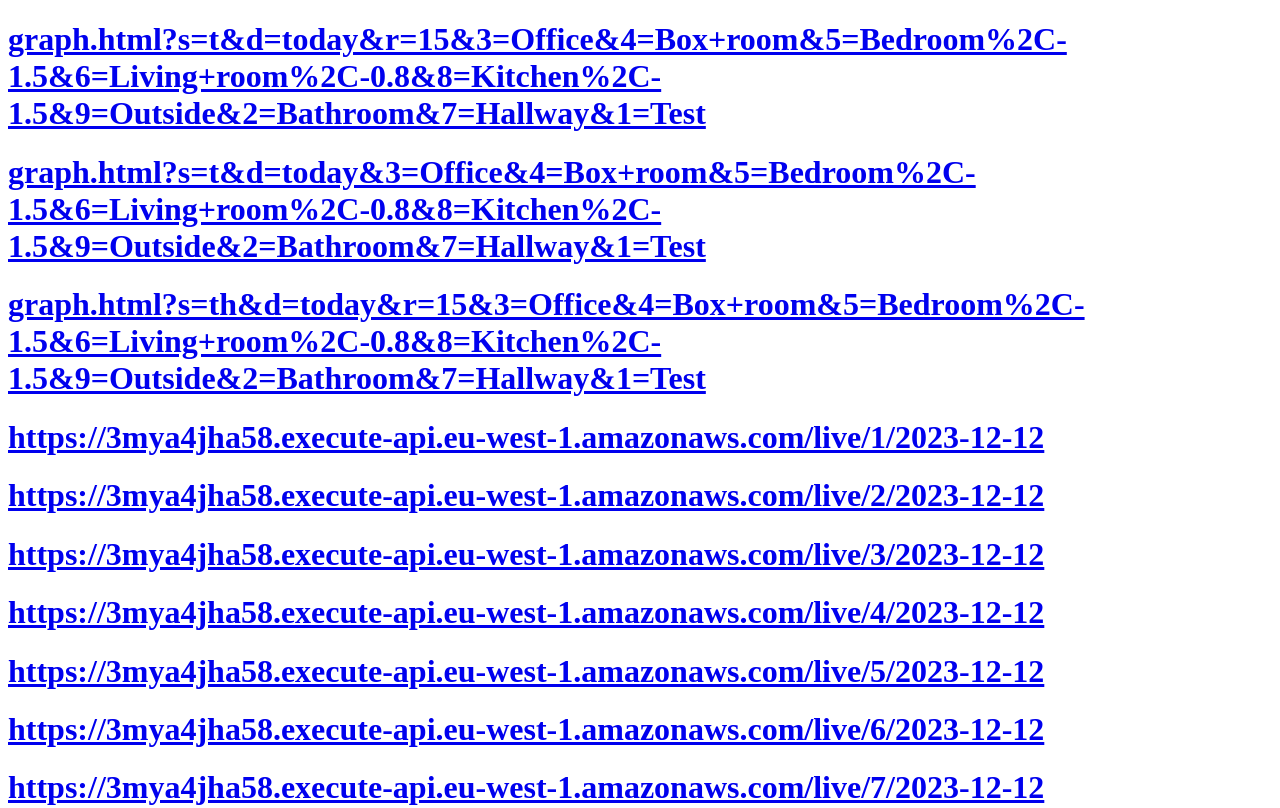
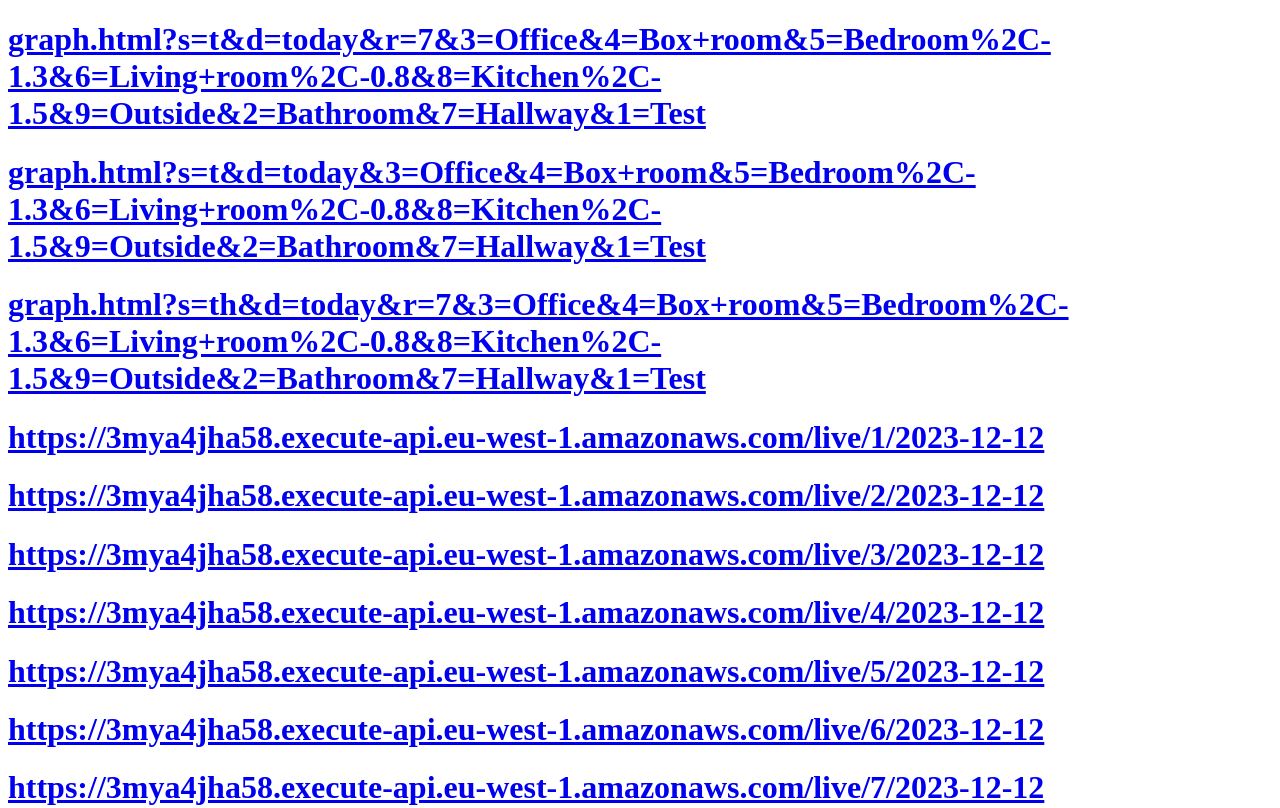
Before and after one commit to sebastian88/temperature-sensor, a plain HTML site: page docs/index.html in a window 1280 px wide. Shown: the top 808 px of the page. Drawn offline with Linux system fonts and the light colour scheme.

Commit message:
Update bedroom temp and r

```diff
--- a/docs/index.html
+++ b/docs/index.html
@@ -4,14 +4,14 @@
 
     </head>
     <body>
-        <h1><a href="graph.html?s=t&d=today&r=15&3=Office&4=Box+room&5=Bedroom%2C-1.5&6=Living+room%2C-0.8&8=Kitchen%2C-1.5&9=Outside&2=Bathroom&7=Hallway&1=Test">
-            graph.html?s=t&d=today&r=15&3=Office&4=Box+room&5=Bedroom%2C-1.5&6=Living+room%2C-0.8&8=Kitchen%2C-1.5&9=Outside&2=Bathroom&7=Hallway&1=Test
+        <h1><a href="graph.html?s=t&d=today&r=7&3=Office&4=Box+room&5=Bedroom%2C-1.3&6=Living+room%2C-0.8&8=Kitchen%2C-1.5&9=Outside&2=Bathroom&7=Hallway&1=Test">
+            graph.html?s=t&d=today&r=7&3=Office&4=Box+room&5=Bedroom%2C-1.3&6=Living+room%2C-0.8&8=Kitchen%2C-1.5&9=Outside&2=Bathroom&7=Hallway&1=Test
         </a></h1>
-        <h1><a href="graph.html?s=t&d=today&3=Office&4=Box+room&5=Bedroom%2C-1.5&6=Living+room%2C-0.8&8=Kitchen%2C-1.5&9=Outside&2=Bathroom&7=Hallway&1=Test">
-            graph.html?s=t&d=today&3=Office&4=Box+room&5=Bedroom%2C-1.5&6=Living+room%2C-0.8&8=Kitchen%2C-1.5&9=Outside&2=Bathroom&7=Hallway&1=Test
+        <h1><a href="graph.html?s=t&d=today&3=Office&4=Box+room&5=Bedroom%2C-1.3&6=Living+room%2C-0.8&8=Kitchen%2C-1.5&9=Outside&2=Bathroom&7=Hallway&1=Test">
+            graph.html?s=t&d=today&3=Office&4=Box+room&5=Bedroom%2C-1.3&6=Living+room%2C-0.8&8=Kitchen%2C-1.5&9=Outside&2=Bathroom&7=Hallway&1=Test
         </a></h1>
-        <h1><a href="graph.html?s=th&d=today&r=15&3=Office&4=Box+room&5=Bedroom%2C-1.5&6=Living+room%2C-0.8&8=Kitchen%2C-1.5&9=Outside&2=Bathroom&7=Hallway&1=Test">
-            graph.html?s=th&d=today&r=15&3=Office&4=Box+room&5=Bedroom%2C-1.5&6=Living+room%2C-0.8&8=Kitchen%2C-1.5&9=Outside&2=Bathroom&7=Hallway&1=Test
+        <h1><a href="graph.html?s=th&d=today&r=7&3=Office&4=Box+room&5=Bedroom%2C-1.3&6=Living+room%2C-0.8&8=Kitchen%2C-1.5&9=Outside&2=Bathroom&7=Hallway&1=Test">
+            graph.html?s=th&d=today&r=7&3=Office&4=Box+room&5=Bedroom%2C-1.3&6=Living+room%2C-0.8&8=Kitchen%2C-1.5&9=Outside&2=Bathroom&7=Hallway&1=Test
         </a></h1>
         <div id="rawjson">
 
```
